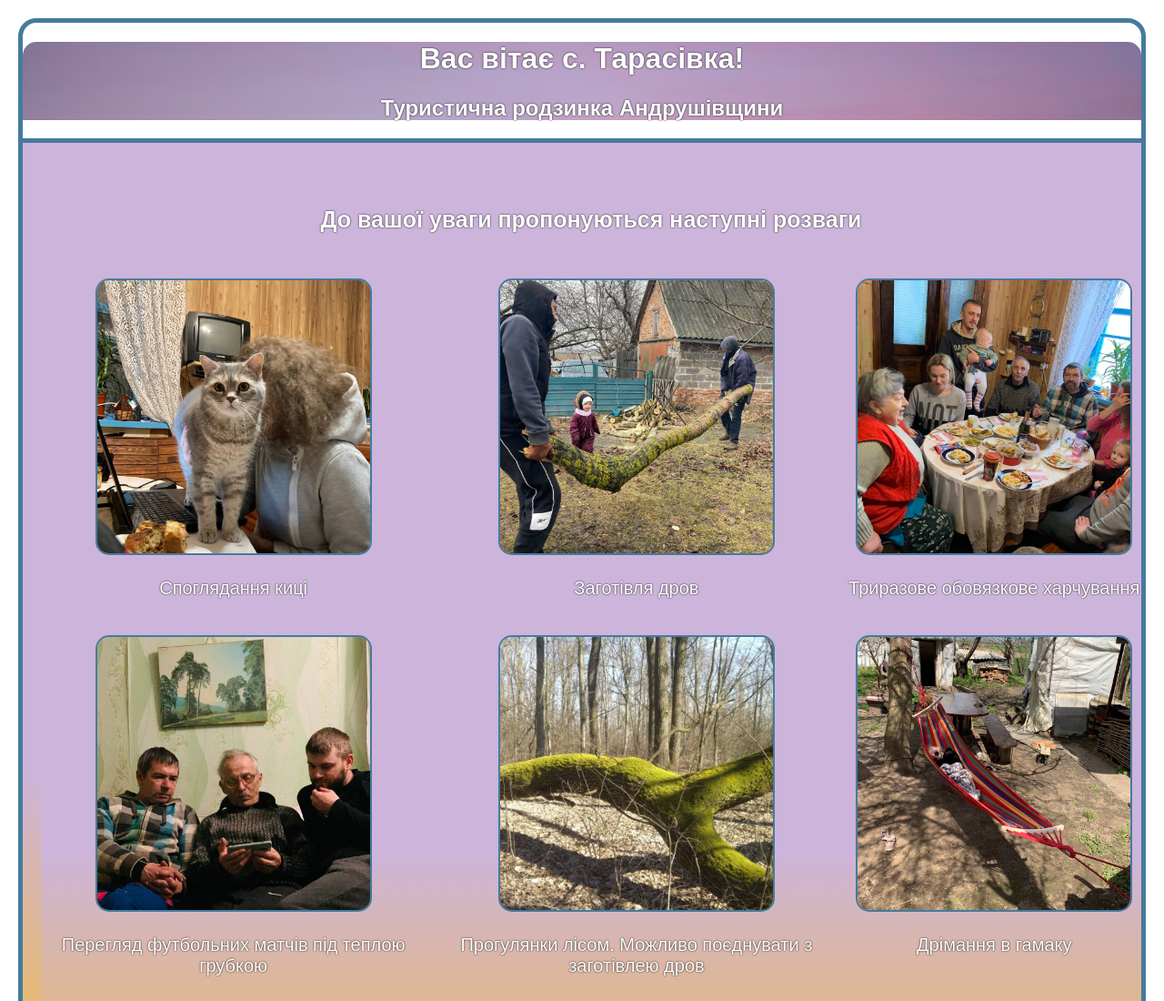
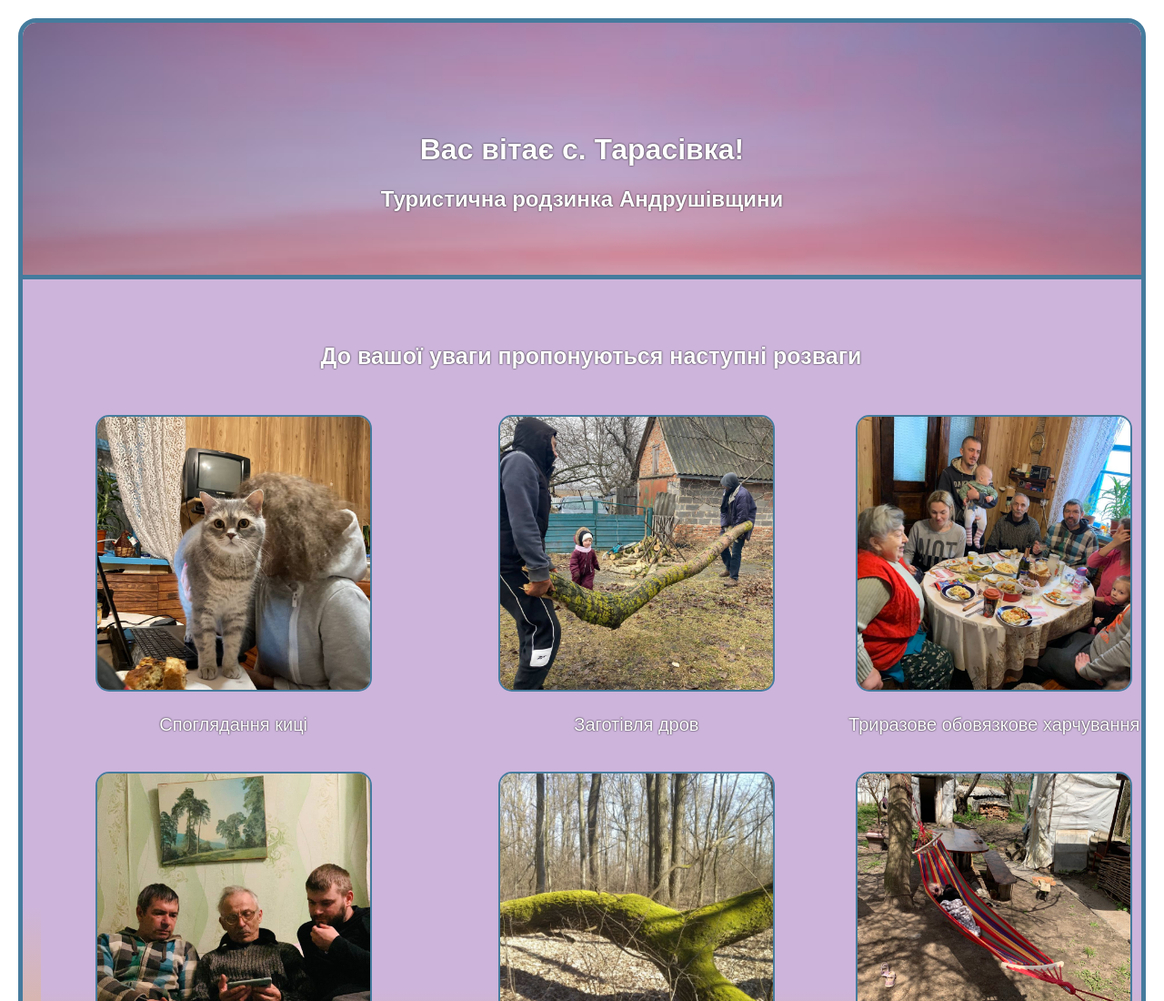
Before and after one commit to springdmitry/cooler_tarasivka, a website built with Vite: page index.html in a window 1280 px wide. Shown: the top 1100 px of the page at 91% size. Built offline with nearby package versions, Linux system fonts and the light colour scheme.

Commit message:
Update styles.css

```diff
--- a/styles.css
+++ b/styles.css
@@ -20,7 +20,7 @@ body {
 }
 
 #hero {
-   /* padding: 150px 0 100px; */
+    padding: 100px 0 50px;
     background-image: url("images/sunset.jpg");
     background-size: cover;
     background-position: center;
```
